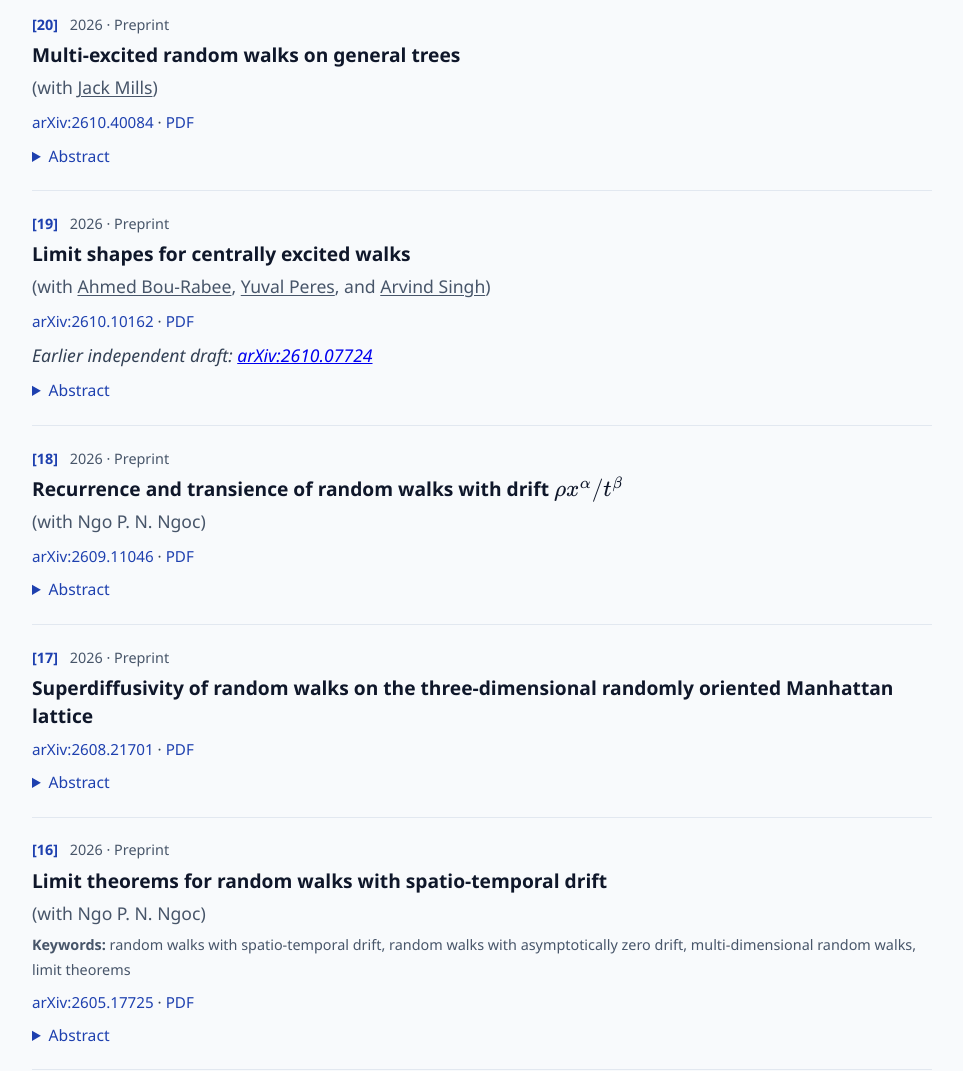
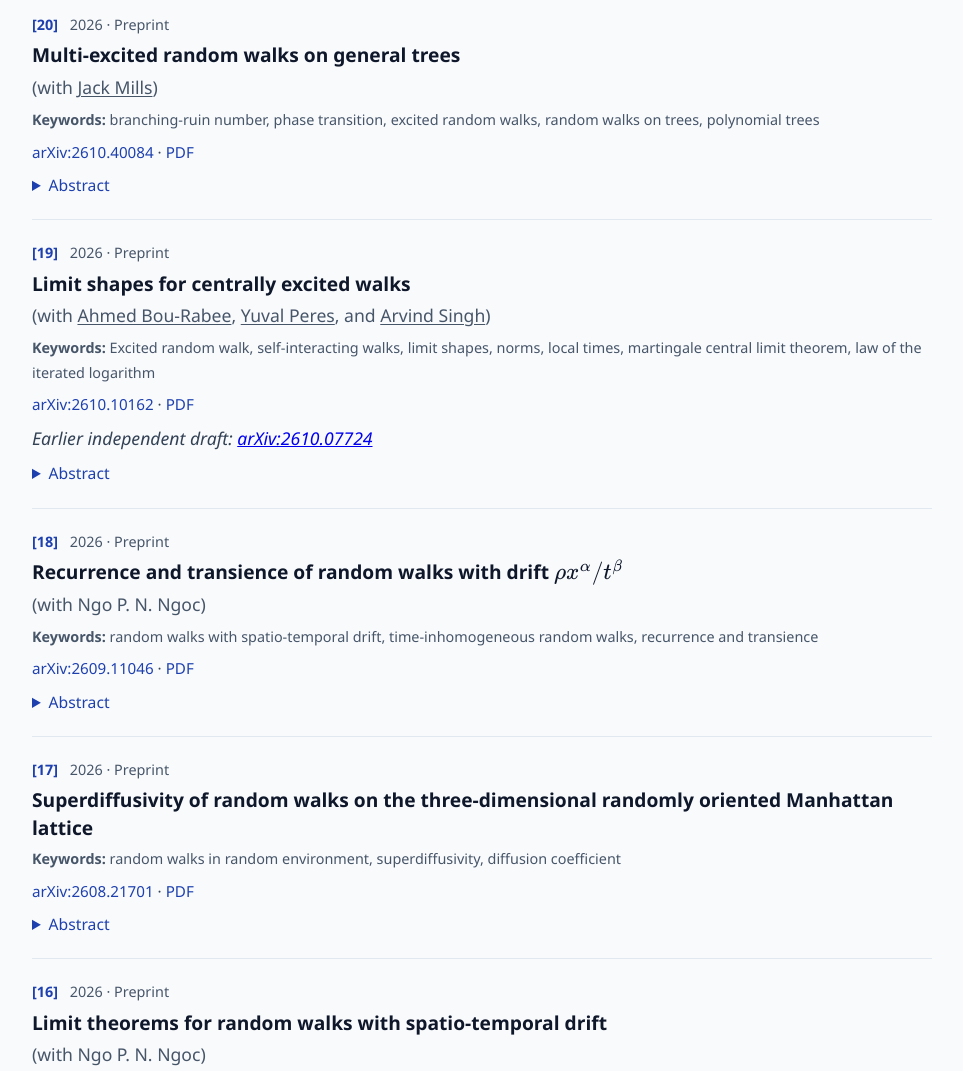
Before and after one commit to tuan-minh-nguyen/tuan-minh-nguyen.github.io, a plain HTML site: page publications.html in a window 1280 px wide. Shown: the part 713-1784 px from the top of the page, without its empty margins (158-1121 px from the left). Drawn offline with nearby package versions, Linux system fonts and the light colour scheme.

Commit message:
Add exact author keywords from manuscripts for papers 17 through 20

```diff
--- a/publications.html
+++ b/publications.html
@@ -235,6 +235,7 @@
     <div class="paper-meta"><span class="paper-number">[20]</span> <span>2026 · Preprint</span></div>
     <h3 class="paper-title"><a href="https://arxiv.org/abs/2610.40084">Multi-excited random walks on general trees</a></h3>
     <p class="paper-authors">(with <a href="https://srs.amsi.org.au/student-profile/jack-mills/">Jack Mills</a>)</p>
+    <p class="topics"><strong>Keywords:</strong> branching-ruin number, phase transition, excited random walks, random walks on trees, polynomial trees</p>
     <p class="links"><a href="https://arxiv.org/abs/2610.40084">arXiv:2610.40084</a> <span aria-hidden="true">·</span> <a href="https://arxiv.org/pdf/2610.40084">PDF</a></p>
     <details class="paper-abstract" data-arxiv="2610.40084"><summary>Abstract</summary><p class="abstract-text">We study multi-excited random walks on infinite locally finite trees and establish a recurrence–transience phase transition governed by the branching-ruin number.</p><p class="abstract-source"><span class="abstract-note">Summary (original abstract not loaded).</span></p></details>
 </article>
@@ -244,6 +245,7 @@
     <h3 class="paper-title"><a href="https://arxiv.org/abs/2610.10162">Limit shapes for centrally excited walks</a></h3>
     <p class="paper-authors">(with <a href="https://nitromannitol.github.io/">Ahmed Bou-Rabee</a>, <a href="https://yuvalperes.com/">Yuval Peres</a>, and <a href="https://www.cmap.polytechnique.fr/~arvind.singh/">Arvind Singh</a>)</p>
 
+    <p class="topics"><strong>Keywords:</strong> Excited random walk, self-interacting walks, limit shapes, norms, local times, martingale central limit theorem, law of the iterated logarithm</p>
     <p class="links"><a href="https://arxiv.org/abs/2610.10162">arXiv:2610.10162</a> <span aria-hidden="true">·</span> <a href="https://arxiv.org/pdf/2610.10162">PDF</a></p>
     <p class="paper-journal">Earlier independent draft: <a href="https://arxiv.org/abs/2610.07724">arXiv:2610.07724</a></p>
     <details class="paper-abstract" data-arxiv="2610.10162"><summary>Abstract</summary><p class="abstract-text">We study random walks whose first departure from each nonzero vertex is biased towards the origin, and establish limit shapes for their ranges.</p><p class="abstract-source"><span class="abstract-note">Summary (original abstract not loaded).</span></p></details>
@@ -255,6 +257,7 @@
     <p class="paper-authors">(with Ngo P. N. Ngoc)</p>
 
 
+    <p class="topics"><strong>Keywords:</strong> random walks with spatio-temporal drift, time-inhomogeneous random walks, recurrence and transience</p>
     <p class="links"><a href="https://arxiv.org/abs/2609.11046">arXiv:2609.11046</a> <span aria-hidden="true">·</span> <a href="https://arxiv.org/pdf/2609.11046">PDF</a></p>
     <details class="paper-abstract" data-arxiv="2609.11046"><summary>Abstract</summary><p class="abstract-text">We study recurrence and transience for walks whose conditional drift depends polynomially on their position and time.</p><p class="abstract-source"><span class="abstract-note">Summary (original abstract not loaded).</span></p></details>
 </article>
@@ -265,6 +268,7 @@
 
 
 
+    <p class="topics"><strong>Keywords:</strong> random walks in random environment, superdiffusivity, diffusion coefficient</p>
     <p class="links"><a href="https://arxiv.org/abs/2608.21701">arXiv:2608.21701</a> <span aria-hidden="true">·</span> <a href="https://arxiv.org/pdf/2608.21701">PDF</a></p>
     <details class="paper-abstract" data-arxiv="2608.21701"><summary>Abstract</summary><p class="abstract-text">We establish that in dimension three the diffusion coefficient grows, in the Tauberian sense, as the square root of the logarithm of time, up to iterated-logarithmic corrections.</p><p class="abstract-source"><span class="abstract-note">Summary (original abstract not loaded).</span></p></details>
 </article>
```
